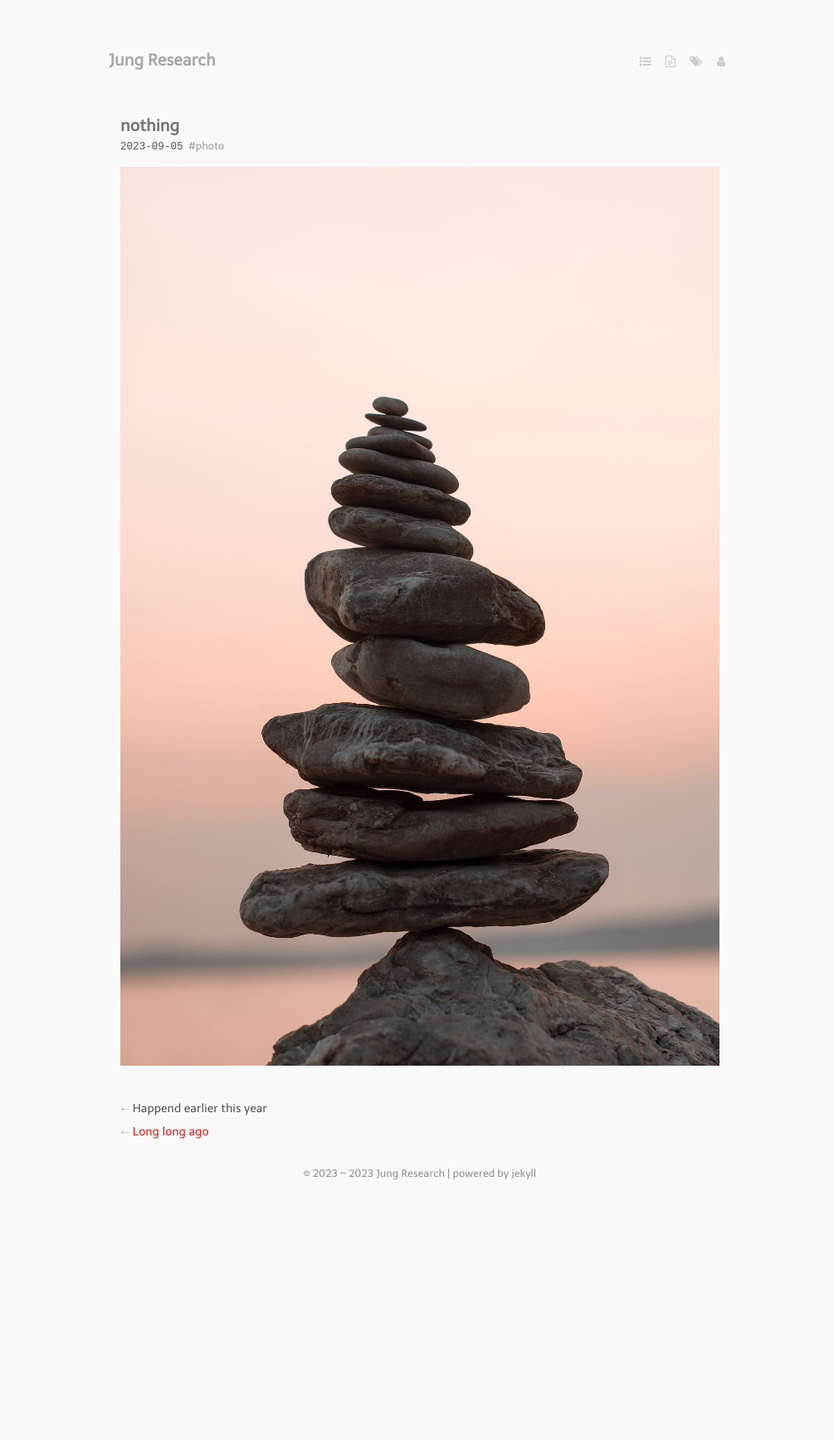
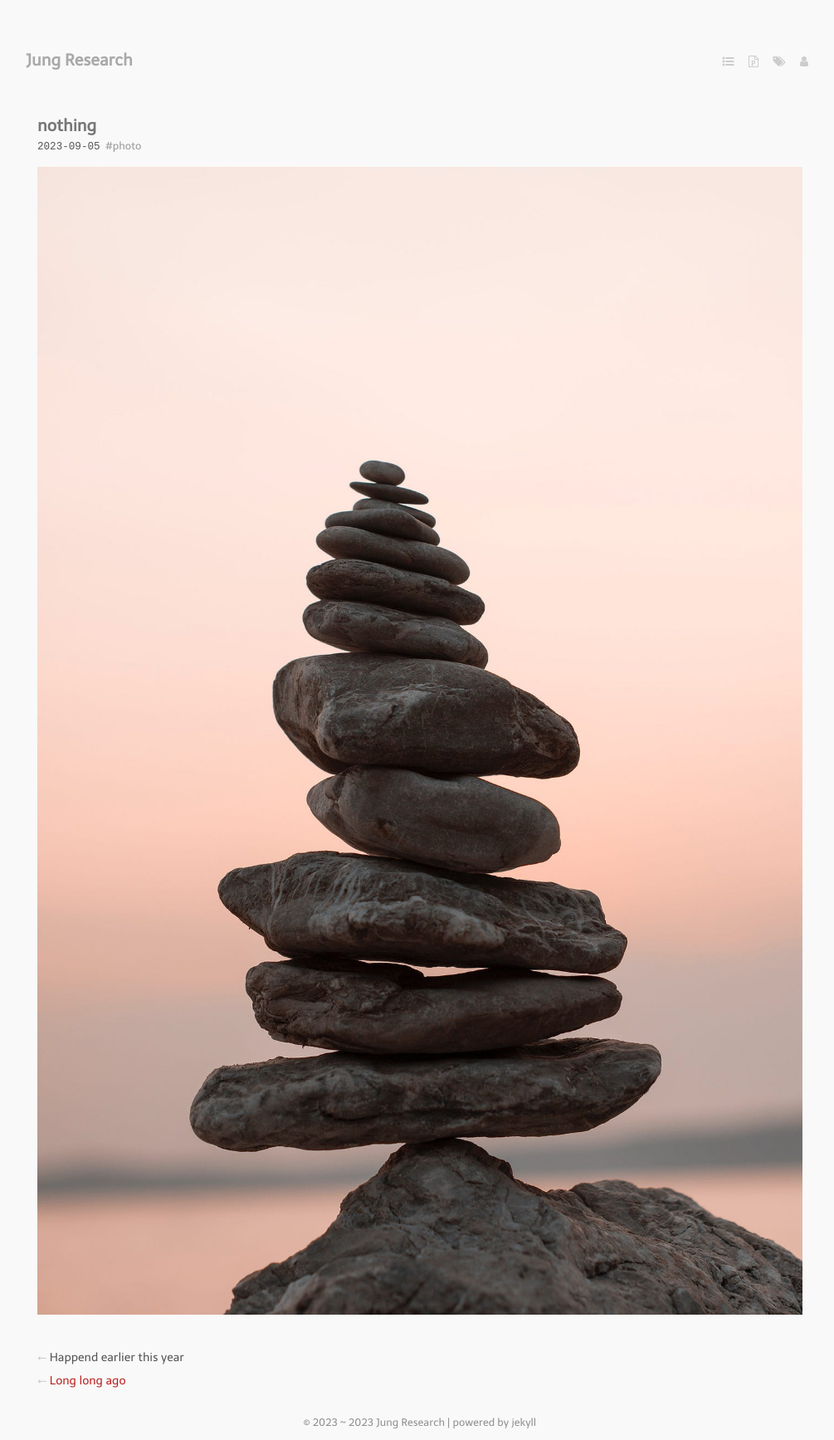
Before and after one commit to jung-research/en-note, a Jekyll site: the page built from index.markdown, in a window 1280 px wide. Shown: the whole page at 83% size, without its empty margins (134-1139 px from the left). Built offline with Jekyll 4.4.1, drawn with Linux system fonts in a browser that asks for light colours; nearby versions of some CDN libraries; some web fonts are replaced; before the commit the page ends 1435 px from its top, so only the background shows below that.

Commit message:
mod style

```diff
--- a/media/css/style.css
+++ b/media/css/style.css
@@ -88,7 +88,7 @@ header {
       width: 400px; } }
   @media screen and (min-width: 800px) {
     header {
-      width: 750px; } }
+      width: 950px; } }
   header:after {
     content: '';
     width: 100%;
@@ -126,7 +126,7 @@ header {
       width: 400px; } }
   @media screen and (min-width: 800px) {
     #content {
-      width: 750px; } }
+      width: 950px; } }
   #content .main-listing {
     margin-bottom: 2em; }
 
@@ -241,7 +241,7 @@ footer {
       width: 400px; } }
   @media screen and (min-width: 800px) {
     footer {
-      width: 750px; } }
+      width: 950px; } }
   footer a, footer header #header h1 a, header #header h1 footer a, footer article .title a, article .title footer a, footer article .meta .tags a, article .meta .tags footer a, footer article .divider a, article .divider footer a {
     color: #cccccc; }
     footer a:hover, footer header #header h1 a:hover, header #header h1 footer a:hover, footer article .meta .tags a:hover, article .meta .tags footer a:hover {
```
